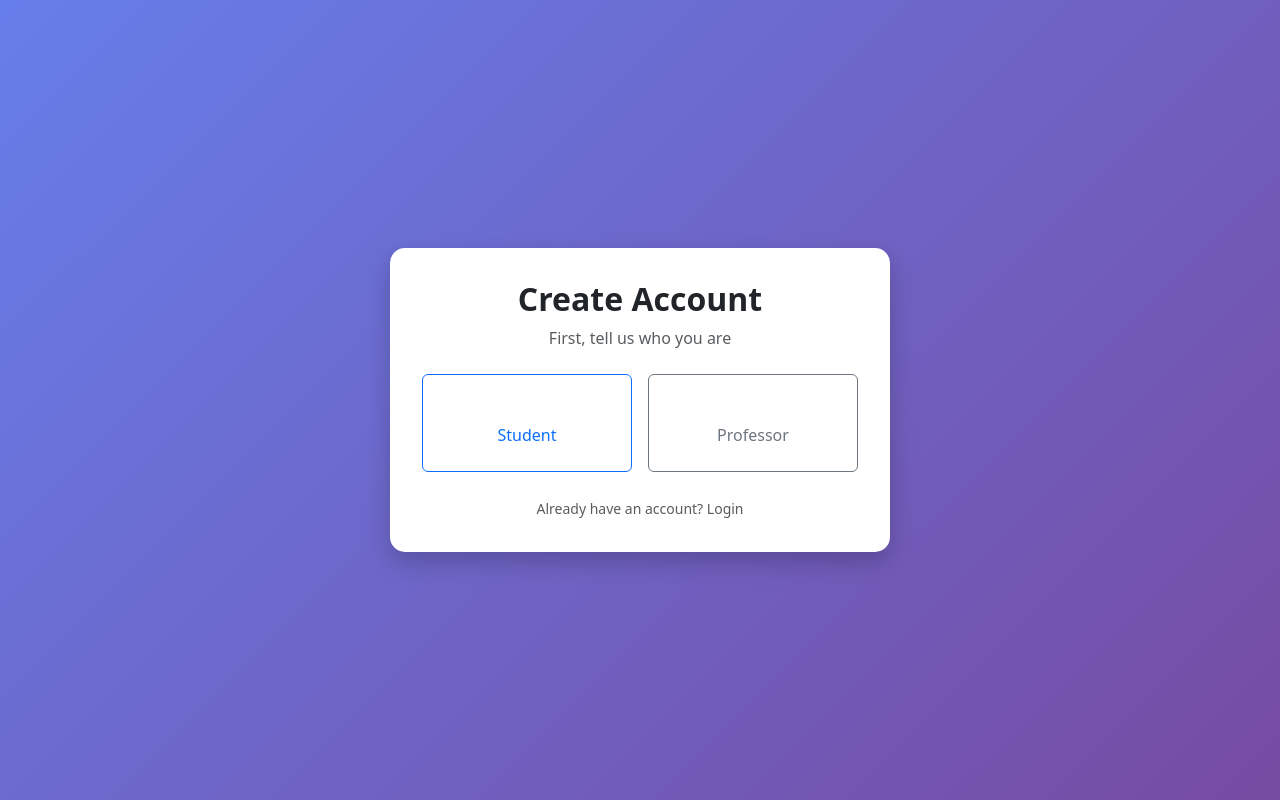
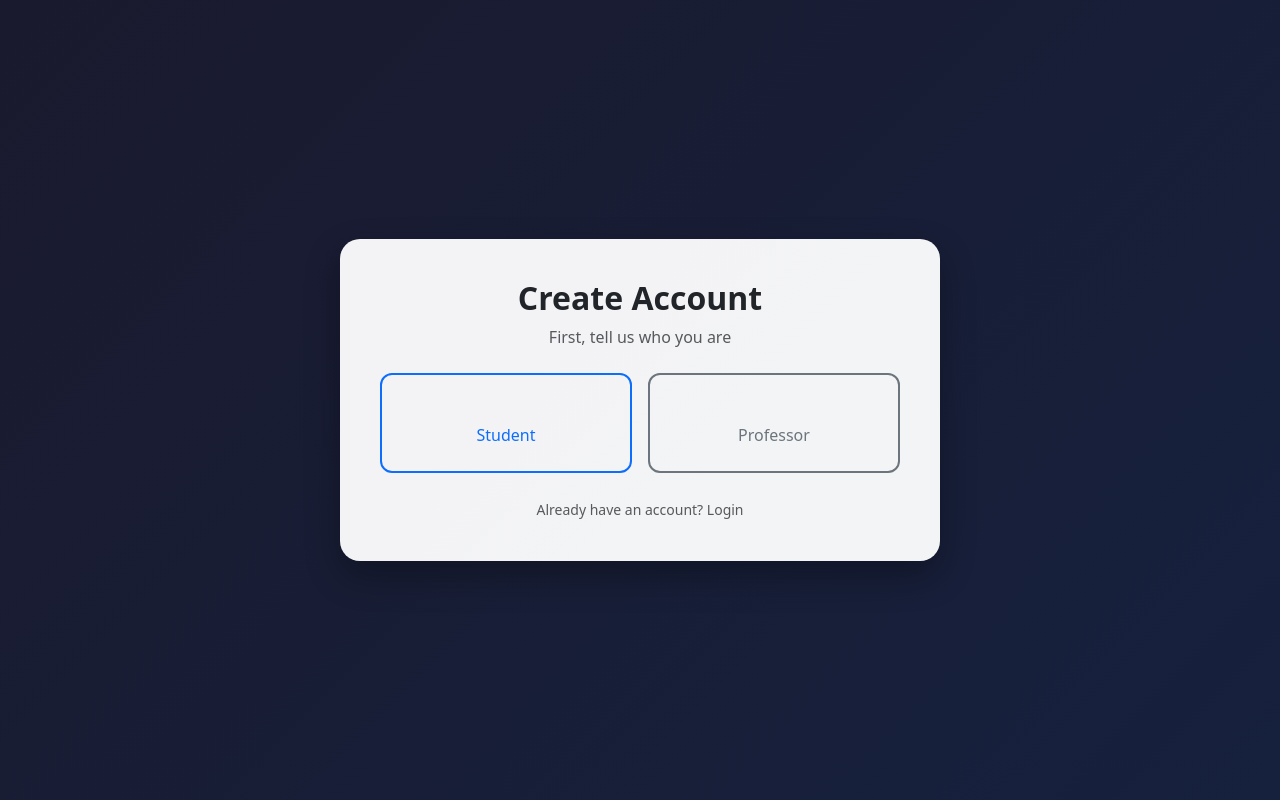
Before and after one commit to GeorgeStyl/Project-Birbou, a Django app: page /accounts/signup/ in a window 1280 px wide. Run offline with Django 5.2, Linux system fonts and the light colour scheme.

Commit message:
Made better view

```diff
--- a/birbou_app/templates/register.html
+++ b/birbou_app/templates/register.html
@@ -7,23 +7,44 @@
     <link href="https://cdn.jsdelivr.net/npm/bootstrap@5.3.0/dist/css/bootstrap.min.css" rel="stylesheet">
     <style>
         body {
-            background: linear-gradient(135deg, #667eea 0%, #764ba2 100%);
-            height: 100vh;
+            background: linear-gradient(135deg, #1a1a2e 0%, #16213e 100%); /* Darker Pop!_OS vibe */
+            min-height: 100vh;
             display: flex;
             align-items: center;
             justify-content: center;
+            padding: 2rem 1rem; /* Padding for mobile screens */
             margin: 0;
         }
+
         .register-card {
-            background: white;
-            padding: 2rem;
-            border-radius: 15px;
-            box-shadow: 0 10px 25px rgba(0,0,0,0.2);
+            background: rgba(255, 255, 255, 0.95); /* Slightly off-white */
+            padding: 2.5rem;
+            border-radius: 20px;
+            box-shadow: 0 15px 35px rgba(0,0,0,0.3);
             width: 100%;
-            max-width: 500px;
+            max-width: 600px; /* Increased width to prevent the "stretched" look */
         }
-        .role-btn { transition: 0.3s; }
-        .role-btn:hover { transform: translateY(-3px); }
+
+        /* Improve the look of the Django form inputs */
+        #mainForm input, #mainForm select {
+            border: 1px solid #ddd;
+            border-radius: 8px;
+            padding: 10px 15px;
+            width: 100%;
+            transition: all 0.3s ease;
+        }
+
+        #mainForm input:focus {
+            border-color: #764ba2;
+            box-shadow: 0 0 0 3px rgba(118, 75, 162, 0.2);
+            outline: none;
+        }
+
+        .role-btn {
+            border-width: 2px;
+            border-radius: 12px;
+            transition: 0.3s;
+        }
     </style>
 </head>
 <body>
@@ -86,6 +107,24 @@
         document.getElementById('userRole').value = role;
         document.getElementById('roleLabel').innerText = role.toUpperCase();
     }
+
+    function showForm(role) {
+    if (!role) return; // Don't do anything if role is empty
+    document.getElementById('roleSelection').style.display = 'none';
+    document.getElementById('mainForm').style.display = 'block';
+    document.getElementById('userRole').value = role;
+    document.getElementById('roleLabel').innerText = role.toUpperCase();
+}
+
+    // Auto-trigger the form display if Django sends a role back (after an error)
+    window.onload = function() {
+        const savedRole = "{{ role|default:'' }}";
+        if (savedRole) {
+            showForm(savedRole);
+        }
+    };
+
+
 </script>
 
 </body>
```
